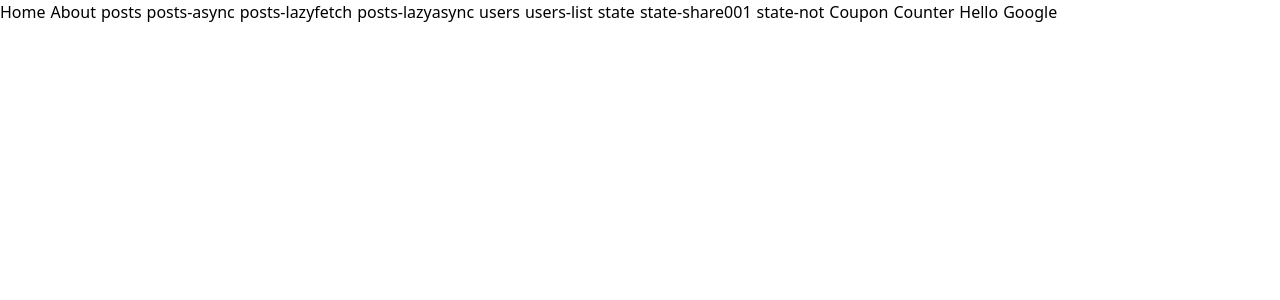
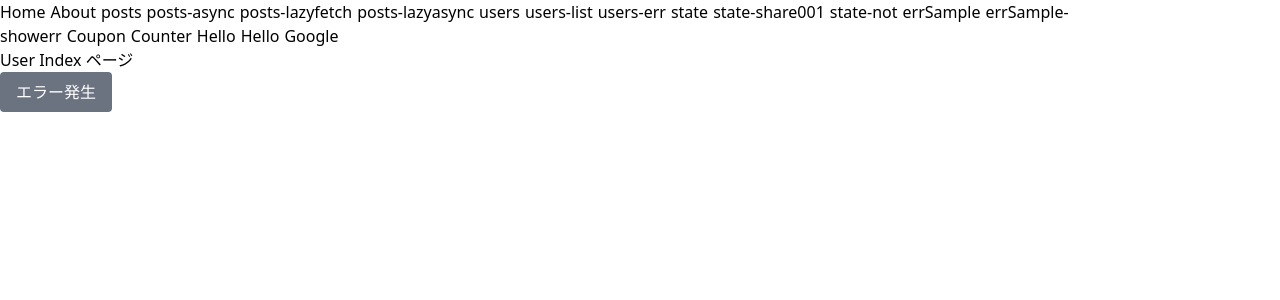
Before and after one commit to akinorina/memo_nuxt3, a Nuxt app: page /errSample/showerr in a window 1280 px wide. Shown: the top 300 px of the page. Built offline with nearby package versions, Linux system fonts and the light colour scheme.

Commit message:
エラーハンドリング

```diff
--- a/components/Navbar.vue
+++ b/components/Navbar.vue
@@ -10,12 +10,16 @@
     <NuxtLink :to="{ name: 'posts-lazyasync' }">posts-lazyasync</NuxtLink>
     <NuxtLink :to="{ name: 'users' }">users</NuxtLink>
     <NuxtLink :to="{ name: 'users-list' }">users-list</NuxtLink>
+    <NuxtLink :to="{ name: 'users-err' }">users-err</NuxtLink>
     <NuxtLink :to="{ name: 'state' }">state</NuxtLink>
     <NuxtLink :to="{ name: 'state-share001' }">state-share001</NuxtLink>
     <NuxtLink :to="{ name: 'state-not' }">state-not</NuxtLink>
+    <NuxtLink :to="{ name: 'errSample' }">errSample</NuxtLink>
+    <NuxtLink :to="{ name: 'errSample-showerr' }">errSample-showerr</NuxtLink>
     <NuxtLink to="/coupon">Coupon</NuxtLink>
     <NuxtLink to="/counter">Counter</NuxtLink>
     <NuxtLink to="/hello">Hello</NuxtLink>
+    <NuxtLink to="">Hello</NuxtLink>
     <NuxtLink to="https://google.com" target="_blank">Google</NuxtLink>
   </nav>
 </template>
--- /dev/null
+++ b/error.vue
@@ -0,0 +1,16 @@
+<script lang="ts" setup>
+const error = useError()
+</script>
+
+<template>
+  <NuxtLayout>
+    <div class="bg-red-600" style="width: 600px; height: 400px;">
+      <h1>ERROR.VUE</h1>
+      <p>{{ error }}</p>
+      <button class="bg-green-600 hover:bg-green-500 text-white rounded px-4 py-2"
+        @click="clearError({ redirect: '/' })">clear Error</button>
+    </div>
+  </NuxtLayout>
+</template>
+
+<style scoped></style>
--- a/nuxt.config.ts
+++ b/nuxt.config.ts
@@ -2,7 +2,7 @@
 export default defineNuxtConfig({
   modules: ['@nuxtjs/tailwindcss'],
   devServer: {
-    port: 4000
+    port: 3000
   },
   app: {
     pageTransition: { name: 'page', mode: 'out-in' },
--- /dev/null
+++ b/pages/errSample.vue
@@ -0,0 +1,21 @@
+<script setup>
+const resetError = (error) => {
+  error.value = null;
+}
+const someErrorLogger = (error) => {
+  console.log('someErrorLogger', error)
+}
+</script>
+
+<template>
+  <div>
+    <NuxtErrorBoundary @error="someErrorLogger">
+      <NuxtPage />
+      <template #error="{ error }">
+        <p>{{ error }}</p>
+        <button class="bg-blue-500 hover:bg-red-400 text-white rounded px-4 py-2" @click="resetError(error)">Clear
+          Error</button>
+      </template>
+    </NuxtErrorBoundary>
+  </div>
+</template>
--- /dev/null
+++ b/pages/errSample/index.vue
@@ -0,0 +1,26 @@
+<script setup>
+import { createCompilerError } from '@vue/compiler-core';
+
+const counter = ref(0)
+const inc = () => {
+  // throw createError('エラー発生')
+  throw createError({
+    statusCode: '400',
+    statusMessage: 'Bad Request',
+    message: 'エラー発生',
+  })
+  counter.value++
+};
+</script>
+
+<template>
+  <div>
+    <h1>Error handling sample</h1>
+    <p>Count: {{ counter }}</p>
+    <div>
+      <button class="bg-gray-500 hover:bg-red-400 text-white rounded px-4 py-2" @click="inc">+</button>
+    </div>
+  </div>
+</template>
+
+<style scoped></style>
--- /dev/null
+++ b/pages/errSample/showerr.vue
@@ -0,0 +1,20 @@
+<script lang="ts" setup>
+const createErr = () => {
+  console.log('craeteErr() runs.')
+  showError({
+    statusCode: 400,
+    message: 'showErrorエラー発生',
+    fatal: true,
+  })
+  console.log('--- ok')
+}
+</script>
+
+<template>
+  <div style="background-color: #fff;">
+    <h1>User Index ページ</h1>
+    <button class="bg-gray-500 hover:bg-gray-400 text-white rounded px-4 py-2" @click="createErr">エラー発生</button>
+  </div>
+</template>
+
+<style scoped></style>
--- a/pages/posts/index.vue
+++ b/pages/posts/index.vue
@@ -1,5 +1,5 @@
 <script lang="ts" setup>
-const { data: posts, error } = await useFetch('https://jsonplaceholder.typicode.com/posts/')
+const { data: posts, error } = await useFetch('https://xxxjsonplaceholder.typicode.com/posts/')
 console.log('posts', posts)
 console.log('error', error.value)
 </script>
--- /dev/null
+++ b/pages/users/err.vue
@@ -0,0 +1,20 @@
+<script lang="ts" setup>
+const createErr = () => {
+  console.log('craeteErr() runs.')
+  throw createError({
+    statusCode: 500,
+    message: 'エラー発生',
+    fatal: true,
+  })
+  console.log('--- ok')
+}
+</script>
+
+<template>
+  <div style="background-color: #fff;">
+    <h1>User Index ページ</h1>
+    <button class="bg-gray-500 hover:bg-gray-400 text-white rounded px-4 py-2" @click="createErr">エラー発生</button>
+  </div>
+</template>
+
+<style scoped></style>
--- /dev/null
+++ b/plugins/appErrorHandler.ts
@@ -0,0 +1,10 @@
+/**
+ * error handler
+ */
+export default defineNuxtPlugin((nuxtApp) => {
+  nuxtApp.vueApp.config.errorHandler = (error, context) => {
+    console.log('--- error handler ---')
+    console.log('ERROR:', error)
+    console.log('CONTEXT:', context)
+  }
+})
--- /dev/null
+++ b/plugins/errorHook.ts
@@ -0,0 +1,10 @@
+/**
+ * Error Hook
+ */
+export default defineNuxtPlugin((nuxtApp) => {
+  nuxtApp.hook('vue:error', (err, target, info) => {
+    console.log('err', err);
+    console.log('target', target);
+    console.log('info', info);
+  });
+});
--- /dev/null
+++ b/plugins/startHook.ts
@@ -0,0 +1,8 @@
+/**
+ * page:start Hook
+ */
+export default defineNuxtPlugin((nuxtApp) => {
+  nuxtApp.hook('page:start', () => {
+    /* --- my code goes here --- */
+  })
+})
```
